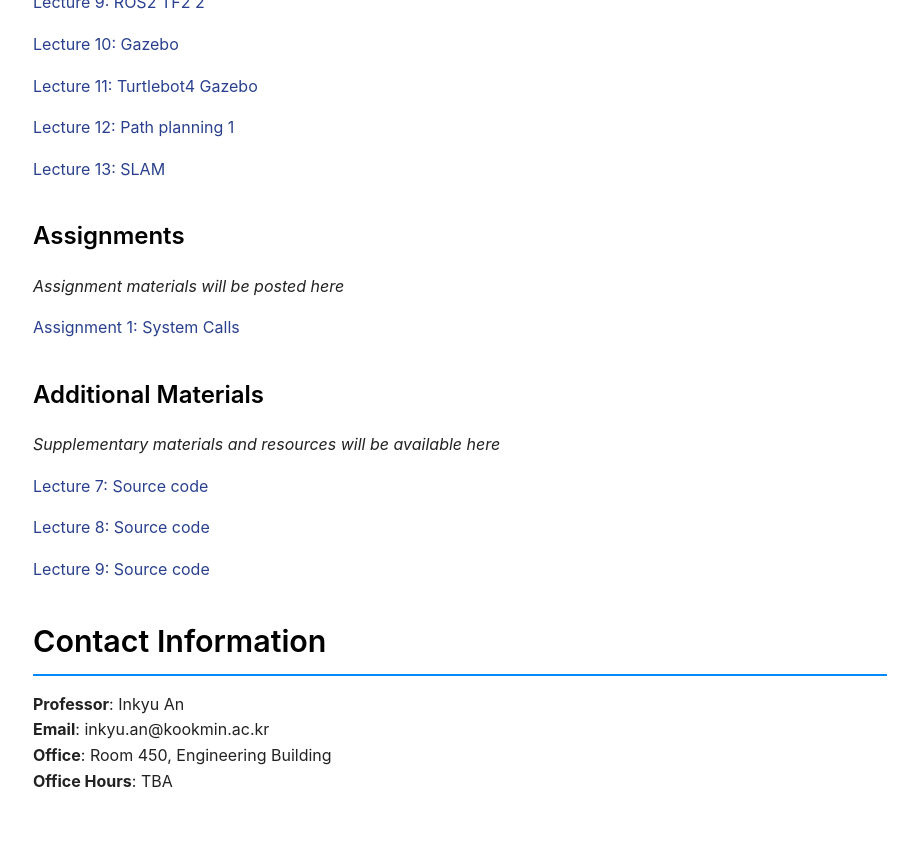
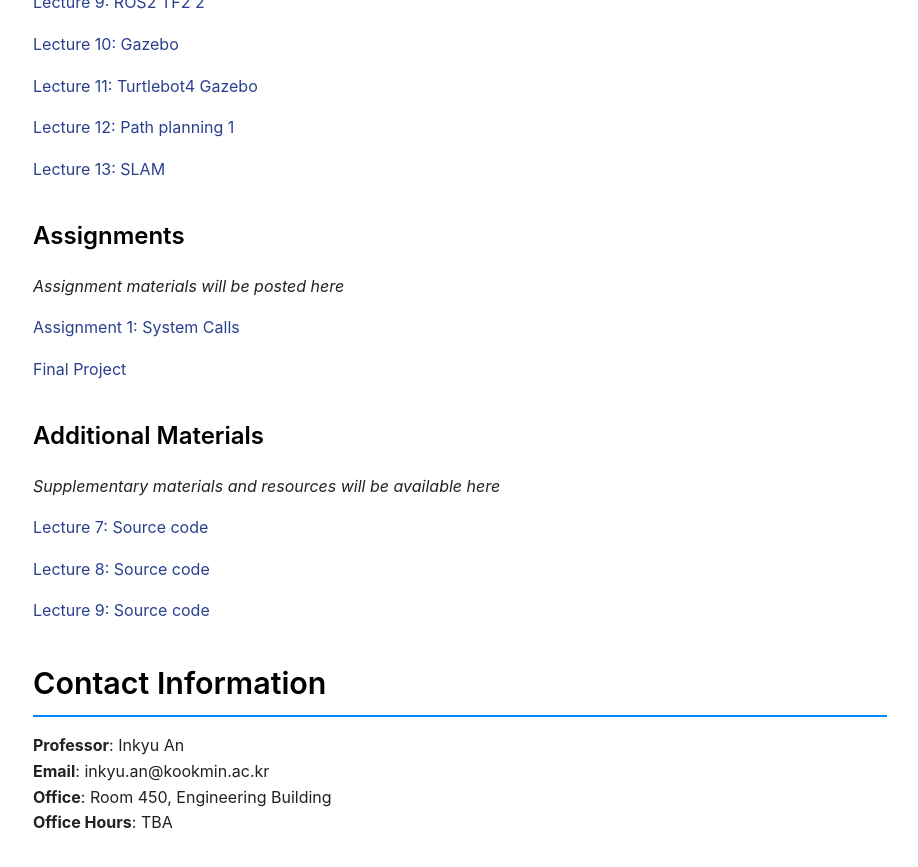
Before and after one commit to mairlab-KM/mairlab-KM.github.io, a Jekyll site: the page built from courses/operating-systems-practice-2025fall.md, in a window 1280 px wide and 900 px high, scrolled down 4138 px. Shown: the top 867 px of the window, without its empty margins (180-1098 px from the left). Built offline with Jekyll 4.4.1, drawn with Linux system fonts in a browser that asks for light colours.

Commit message:
update final project

```diff
--- a/courses/operating-systems-practice-2025fall.md
+++ b/courses/operating-systems-practice-2025fall.md
@@ -191,6 +191,8 @@
 
 [Assignment 1: System Calls](/assets/courses/operating-systems-practice-2025fall/assignments/OS_Practice_HW2.pdf)
 
+[Final Project](/assets/courses/operating-systems-practice-2025fall/assignments/OSP_final_project.pdf)
+
 <!-- Example format - uncomment and modify as you add assignments:
 - [Assignment 1: System Calls](/assets/courses/operating-systems-practice-2025fall/assignments/assignment01.pdf)
 - [Assignment 2: Process Scheduling](/assets/courses/operating-systems-practice-2025fall/assignments/assignment02.pdf)
```
Also changed, not shown: 1 other file.
